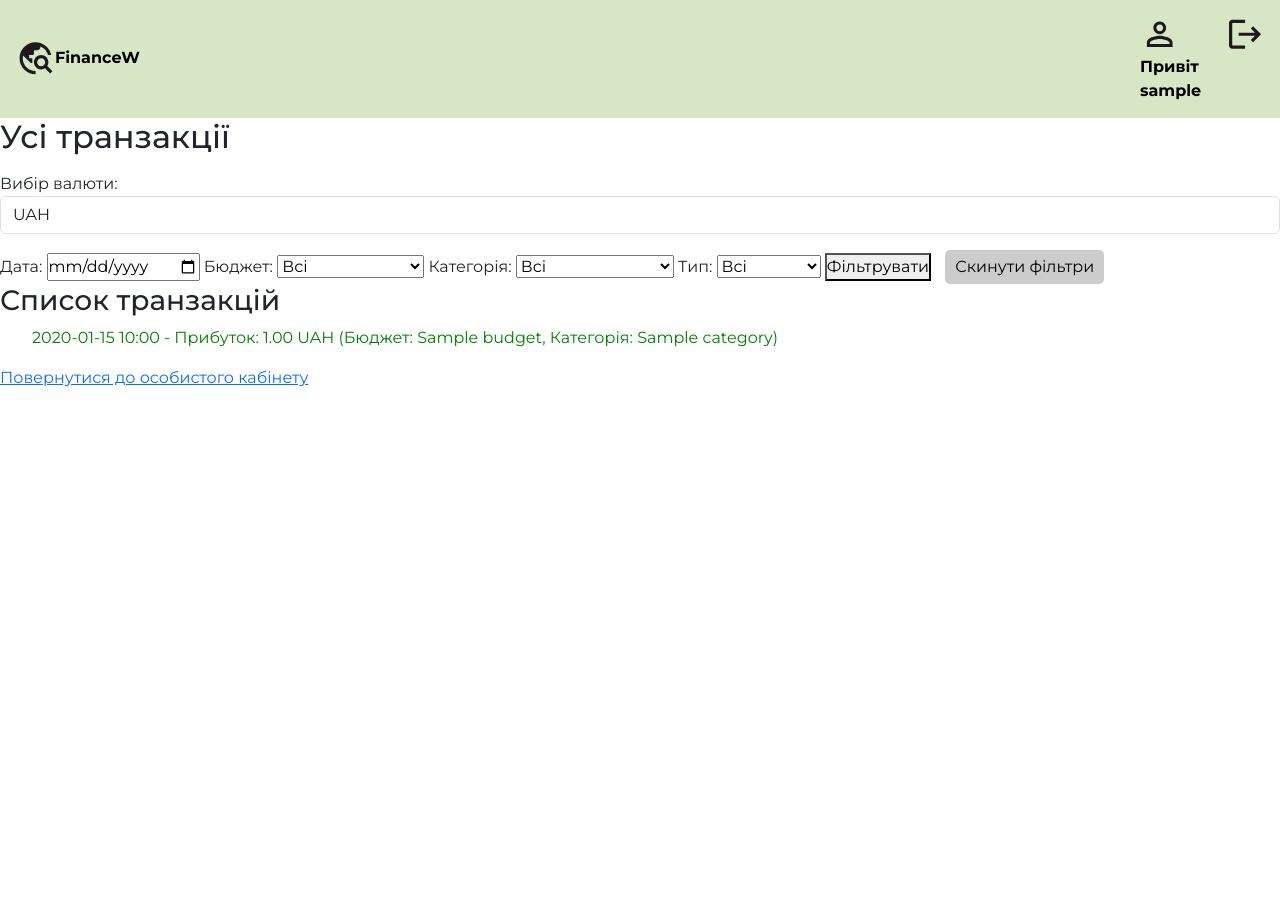
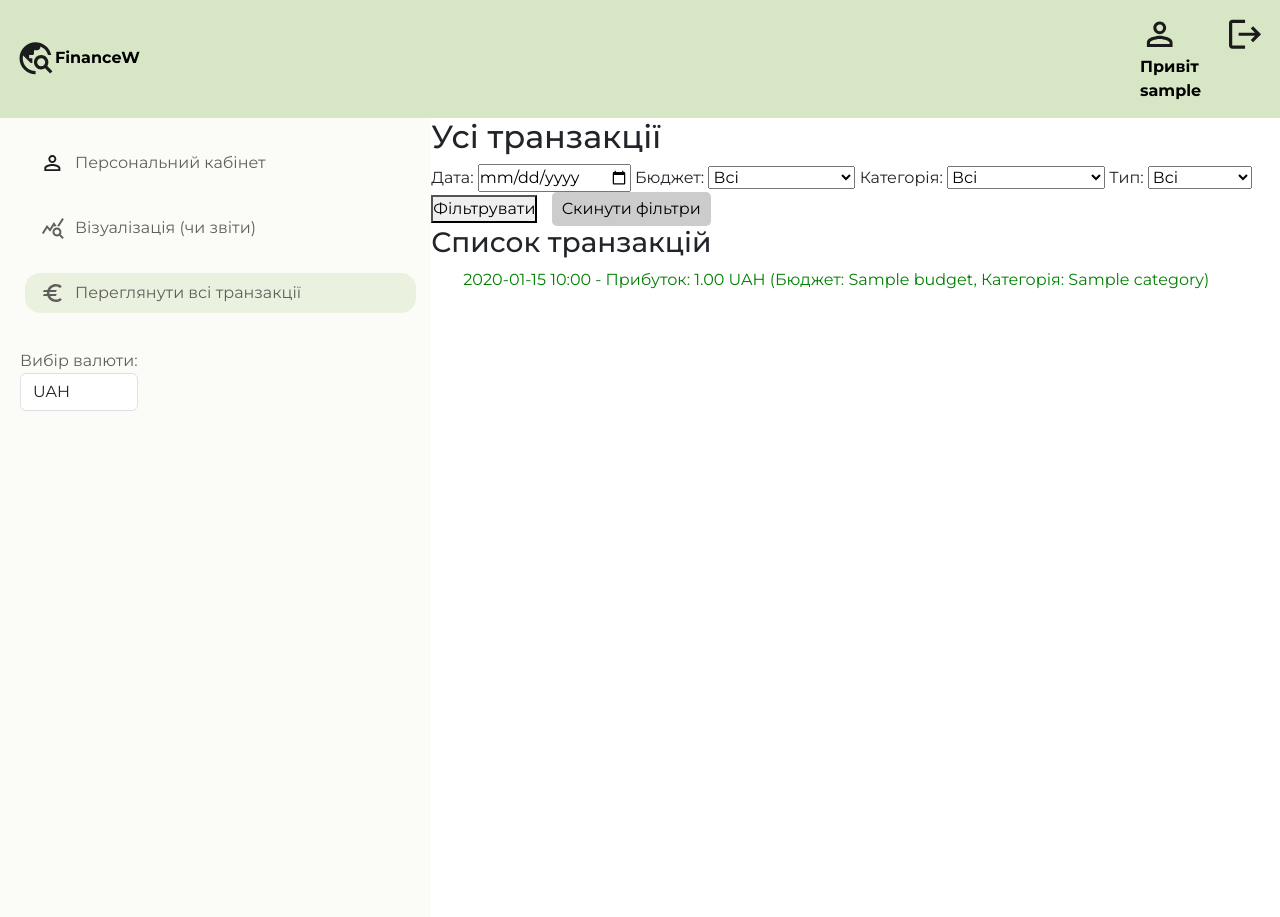
Before and after one commit to xgrsai/wteam_finw, a Django app: page /transactions/ in a window 1280 px wide. Shown: the top 917 px of the page. Before the commit the page ends 387 px from the top, so only its background shows below. Run offline with Django 5.2, Linux system fonts and the light colour scheme; a user stored in the database is signed in; tables that the repository leaves empty hold one stand-in row (values such as "Sample post"); some libraries are stand-ins or nearby versions.

Commit message:
add new page style(minimal side bar)

```diff
--- a/financew/static/css/main.css
+++ b/financew/static/css/main.css
@@ -85,14 +85,15 @@ li{
 .side-bar a{
   text-decoration: none;
   color: #5F605E;
-  font-weight: semibold;
   font-size: 16px;
-  margin: 10px;
-
+  margin: 5px;
   height: 40px;
   display: flex;
   align-items: center;
   gap: 10px;
+  width: 100%;
+  padding: 15px;
+  border-radius: 15px;
 }
 #total-balance{
   border-bottom: 1px solid #ccc;
@@ -433,3 +434,17 @@ li{
   text-align: center;
   overflow-y: auto;
 }
+
+
+/* transactions-container */
+
+.transactions-container{
+  display: flex;
+  flex-direction: row;
+  justify-content: space-between;
+  align-items: start;
+}
+
+.all-transactions{
+  width: 100%;
+}
--- a/financew/templates/financew/my.html
+++ b/financew/templates/financew/my.html
@@ -7,11 +7,12 @@
 <div class="container-my-budget">
 
     <div class="side-bar">
-
+    <a style="background-color: #EAF1DF;" href="{% url 'financew:my' %}"><img src="{% static 'img/acc.svg' %}" alt="">Персональний кабінет</a>
     <!--Посилання ня на сторінку графіків-->
     <a href="{% url 'plots:report' %}"><img src="{% static 'img/grafik.svg' %}" alt="">  Візуалізація (чи звіти) </a>
     <!-- Посилання на сторінку всіх транзакцій -->
     <a href="{% url 'financew:transactions' %}"> <img src="{% static 'img/euro.svg' %}" alt=""> Переглянути всі транзакції</a>
+
 
 
 
--- a/financew/templates/financew/transactions.html
+++ b/financew/templates/financew/transactions.html
@@ -1,13 +1,23 @@
 {% extends 'financew/base.html' %}
-
+{% load static %}
 {% block content %}
-<h2>Усі транзакції</h2>
-
-<form method="get" action = {% url 'financew:transactions'%}>
-    <p>{{currencydisplayform.as_div}}</p>
-</form>
 
 
+<div class="transactions-container">
+    <div class="side-bar">
+        <a  href="{% url 'financew:my' %}"><img src="{% static 'img/acc.svg' %}" alt="">Персональний кабінет</a>
+        <!--Посилання ня на сторінку графіків-->
+        <a href="{% url 'plots:report' %}"><img src="{% static 'img/grafik.svg' %}" alt="">  Візуалізація (чи звіти) </a>
+        <!-- Посилання на сторінку всіх транзакцій -->
+        <a style="background-color: #EAF1DF;"href="{% url 'financew:transactions' %}"> <img src="{% static 'img/euro.svg' %}" alt=""> Переглянути всі транзакції</a>
+        <form method="get" action = {% url 'financew:transactions'%}>
+            <p>{{currencydisplayform.as_div}}</p>
+        </form>
+
+    </div>
+
+<div class="all-transactions">
+<h2>Усі транзакції</h2>
 
 <!-- Форма для фільтрів -->
 <form method="get">
@@ -58,9 +68,9 @@
     <li>Транзакції не знайдено</li>
 {% endfor %}
 </ul>
+</div>
 
-<p><a href="{% url 'financew:my' %}">Повернутися до особистого кабінету</a></p>
-
+</div>
 <style>
     .reset-button {
         display: inline-block;
```
